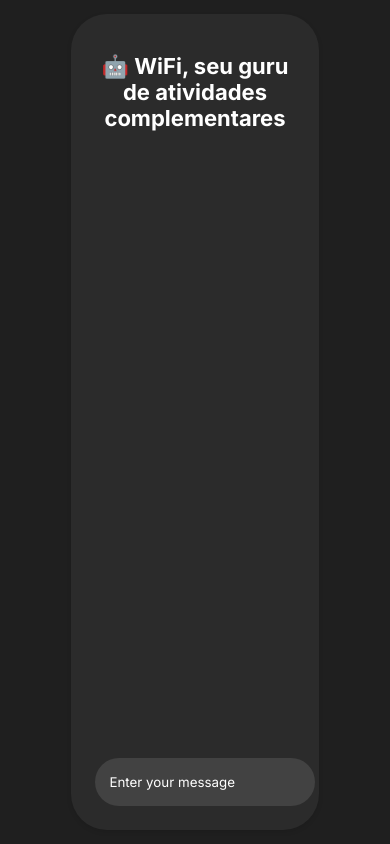
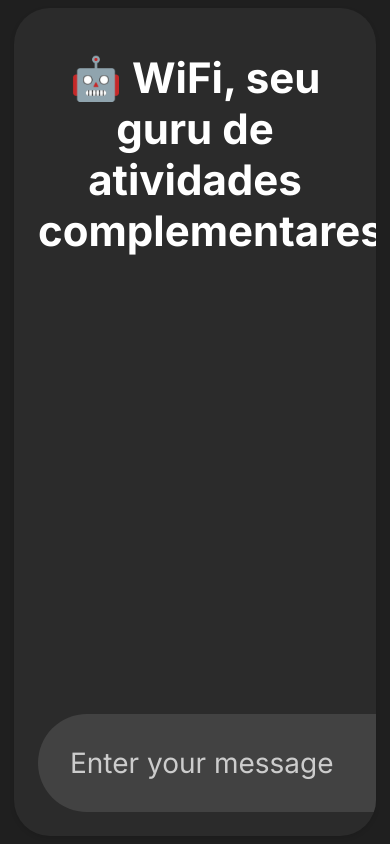
Before and after one commit to lucas-azv/projeto-final-agentes-ia, a website: page public/index.html in a window 390 px wide. Drawn offline with nearby package versions, Linux system fonts and the light colour scheme.

Commit message:
implementando responsividade

```diff
--- a/public/styles/styles.css
+++ b/public/styles/styles.css
@@ -1,13 +1,15 @@
 @import url('https://fonts.googleapis.com/css2?family=Inter:wght@300;400;500;600;700&display=swap');
 
-    * {
-        font-family: 'Inter', sans-serif;
-    }
+* {
+    font-family: 'Inter', sans-serif;
+    box-sizing: border-box;
+}
 
 html, body {
     margin: 0;
     padding: 0;
     max-height: 100vh;
+    background-color: #1f1f1f;
 }
 
 body {
@@ -15,7 +17,6 @@ body {
     justify-content: center;
     align-items: center;
     padding: 14px;
-    background-color: #1f1f1f;
     position: relative;
 }
 
@@ -25,9 +26,8 @@ body {
     padding: 24px;
     box-shadow: 0px 2px 5px rgba(0, 0, 0, 0.1);
     width: 100%;
-    max-width: 55%;
-    margin: auto;
-    height: calc(100vh - 28px - 48px);
+    max-width: 800px;
+    height: calc(100vh - 76px); /* 28px + 48px = 76px */
     max-height: calc(100vh - 28px);
     display: flex;
     flex-direction: column;
@@ -36,9 +36,9 @@ body {
 }
 
 h1 {
-    font-size: 22px;
+    font-size: clamp(18px, 2.5vw, 22px);
     text-align: center;
-    margin-bottom: 20px;
+    margin: 20px 0;
     color: white;
     flex-shrink: 0;
 }
@@ -48,41 +48,38 @@ h1 {
     flex-direction: column;
     gap: 12px;
     flex-grow: 1;
-    overflow-y: scroll;
+    overflow-y: auto;
     padding: 10px;
     margin-bottom: 20px;
-
     scrollbar-color: #575757 transparent;
+    scroll-behavior: smooth;
 }
 
 #chat-history::-webkit-scrollbar {
-    width: 14px;
+    width: 12px;
 }
-
 #chat-history::-webkit-scrollbar-track {
     border-radius: 12px;
 }
-
 #chat-history::-webkit-scrollbar-thumb {
     background: transparent;
     border-radius: 8px;
 }
 
-.user-message,
-.bot-message {
-    max-width: 80%;
+.user-message, .bot-message {
+    max-width: 85%;
     word-wrap: break-word;
-    overflow-wrap: break-word;
     white-space: normal;
-    padding: 6px 16px;
+    padding: 8px 24px;
     animation: fadeInUp 0.3s ease forwards;
-    transition: all 0.3s ease-in-out;
     line-height: 1.5;
+    text-align: left;
+    font-size: inherit;
+    color: white;
 }
 
 .user-message {
     background-color: #666666;
-    color: white;
     border-radius: 18px 18px 4px 18px;
     align-self: flex-end;
     margin-left: auto;
@@ -91,7 +88,6 @@ h1 {
 
 .bot-message {
     background-color: #3a3a3a;
-    color: white;
     border-radius: 18px 18px 18px 4px;
     align-self: flex-start;
     margin-right: auto;
@@ -99,29 +95,29 @@ h1 {
 
 form {
     display: flex;
+    align-items: center;
     flex-shrink: 0;
+    gap: 10px;
 }
 
 input {
     flex-grow: 1;
-    margin-right: 10px;
     padding: 14px;
     border-radius: 36px;
     border: none;
     background-color: #424242;
     color: white;
-    transition: all 0.2s ease-in-out;
+    transition: background-color 0.2s ease-in-out;
+    font-size: inherit;
 }
 
 input::placeholder {
-    color: white;
+    color: #ccc;
 }
+
 input:focus {
     outline: none;
     background-color: #5f5f5f;
-}
-input:hover {
-    cursor: text;
 }
 
 button {
@@ -149,6 +145,11 @@ button:active {
     opacity: 0.9;
 }
 
+button:focus {
+    outline: 2px solid #FF69B4;
+    outline-offset: 2px;
+}
+
 #loader {
     display: none;
     position: absolute;
@@ -161,3 +162,58 @@ button:active {
     width: 24px;
     height: 24px;
 }
+
+@keyframes fadeInUp {
+    from {
+        opacity: 0;
+        transform: translateY(10px);
+    }
+    to {
+        opacity: 1;
+        transform: translateY(0);
+    }
+}
+
+/* Mobile (<= 1024px) */
+@media (max-width: 1024px) {
+    h1 {
+        font-size: clamp(42px, 2.5vw, 48px);
+    }
+
+    #chat-container {
+        max-width: 100%;
+        height: auto;
+        min-height: 98vh;
+    }
+
+    body, input, .user-message, .bot-message {
+        font-size: 28px;
+    }
+
+    input {
+        padding: 32px;
+        border-radius: 64px;
+    }
+
+    button {
+        width: 84px;
+        height: 84px;
+    }
+
+    #send-icon {
+        width: 36px;
+        height: 36px;
+    }
+}
+
+/* Desktop (> 1024px) */
+@media (min-width: 1025px) {
+    #chat-container {
+        max-width: 55%;
+        height: 100vh;
+    }
+
+    body, input, .user-message, .bot-message {
+        font-size: 16px;
+    }
+}
```
